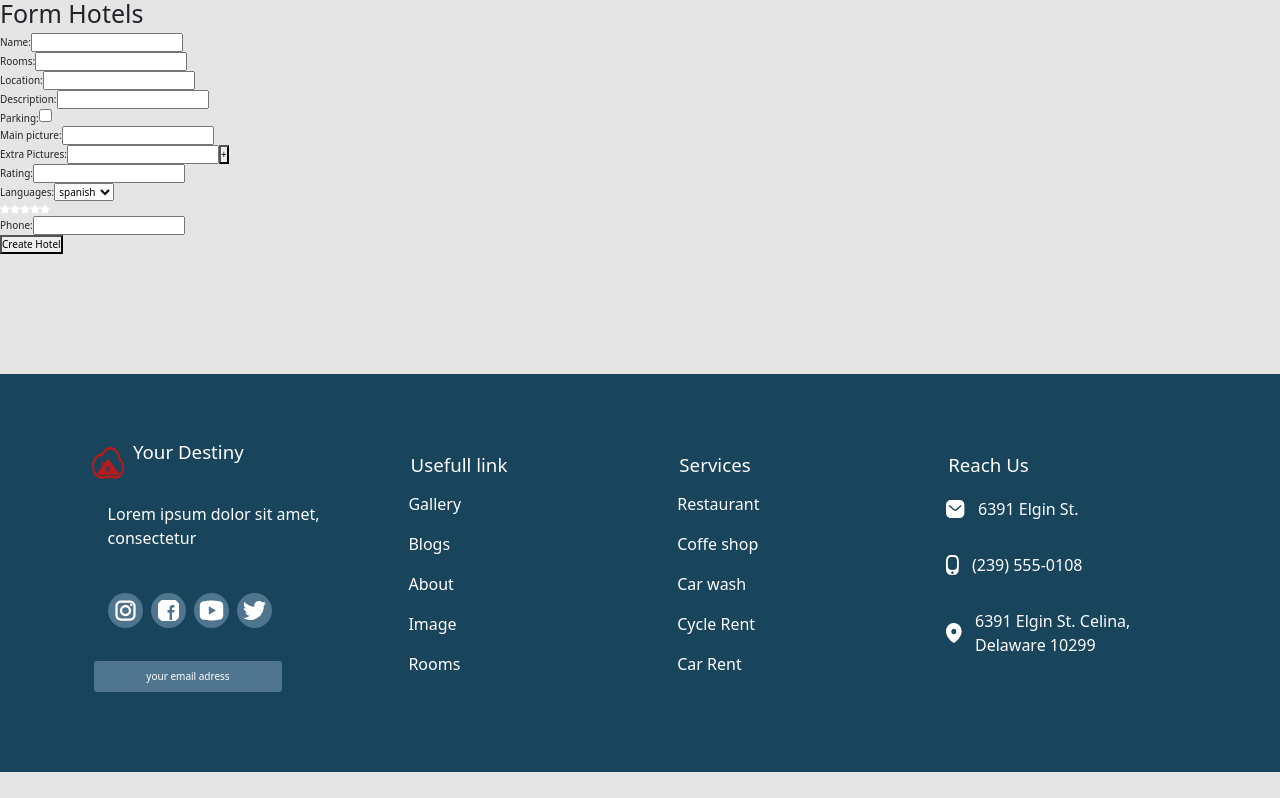
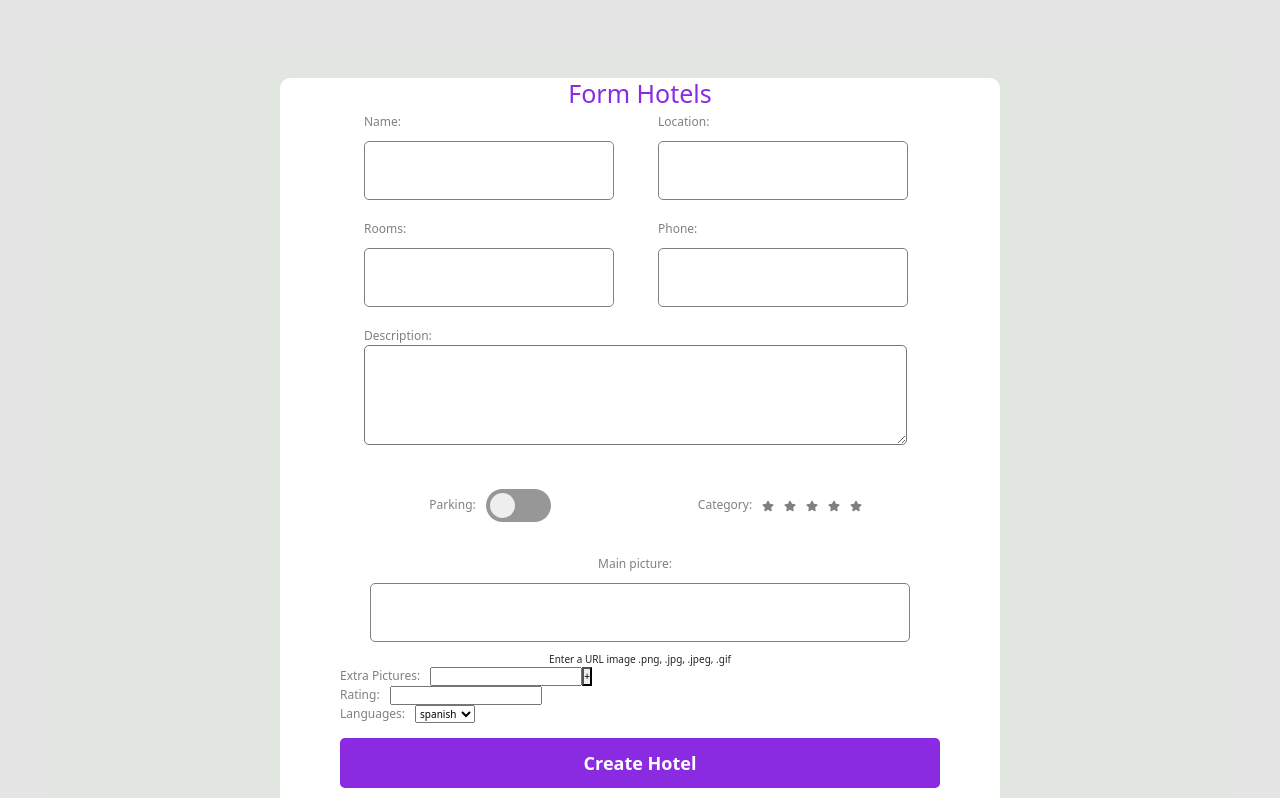
Before and after one commit to IgnacioPerezEtc/Proyecto-Final, a React (Vite) app in the folder client/: page /formHotels in a window 1280 px wide. Shown: the part 702-1500 px from the top of the page. Before the commit the page ends 1474 px from the top, so only its background shows below. Built offline with nearby package versions, Linux system fonts and the light colour scheme.

Commit message:
Feature: gran avanze

```diff
--- a/client/src/components/FormHotels/FormHotels.jsx
+++ b/client/src/components/FormHotels/FormHotels.jsx
@@ -13,7 +13,10 @@ const FormHotels = () => {
   const [hover, setHover] = useState(null);
 
   // --------------- Imagenes Extras -------------------
-  const [imgExt, setImgExt] = useState("");
+  const [imgExt, setImgExt] = useState([]);
+
+  // --------------- Validate ---------------------
+  const [focused, setFocused] = useState(false)
 
   // -------- Estado local de lon Inputs ----------------
   const [input, setInput] = useState({
@@ -99,6 +102,13 @@ const FormHotels = () => {
     })
   };
 
+  const handleFocus = (event) => {
+    setFocused({
+      ...focused,
+      [event.target.name]: true,
+    });
+  }
+
   const handleSubmit = (event) => {
     event.preventDefault();
     console.log(input);
@@ -121,62 +131,135 @@ const FormHotels = () => {
   return (
     <div>
       <Header />
+      <div className={style.container}>
+
+          <form className={style.form} onSubmit={(e) => handleSubmit(e)}>
             <h1>Form Hotels</h1>
 
+            <div className={style.containerInputs}>
               <div>
-        <form onSubmit={(e) => handleSubmit(e)}>
-          <div>
+                <div className={style.formInput}>
                   <label>Name: </label>
                   <input
                     type="text"
                     name="name"
                     value={input.name}
                     onChange={ (e) => handleChange(e) }
+                    required
+                    onBlur={(e) => handleFocus(e)}
+                    focused={focused.name?.toString()}
                   />
-            <span></span>
+                  <span className={style.span}>Enter a valid Name</span>
                 </div>
 
-          <div>
+                <div className={style.formInput}>
                   <label>Rooms: </label>
                   <input
                     type="number"
                     name="rooms"
                     value={input.rooms}
                     onChange={ (e) => handleChange(e) }
+                    required
+                    onBlur={(e) => handleFocus(e)}
+                    focused={focused.rooms?.toString()}
                   />
+                  <span className={style.span}>Ingrese cantidad de Habitaciones</span>
+                </div>
               </div>
 
               <div>
+                <div className={style.formInput}>
                   <label>Location: </label>
                   <input
                     type="text"
                     name="location"
                     value={input.location}
                     onChange={ (e) => handleChange(e) }
+                    required
+                    onBlur={(e) => handleFocus(e)}
+                    focused={focused.location?.toString()}
                   />
+                  <span className={style.span}>Location is required</span>
                 </div>
 
-          <div>
+                <div className={style.formInput}>
+                  <label>Phone: </label>
+                  <input
+                    type="number"
+                    name="phone"
+                    value={input.phone}
+                    onChange={ (e) => handleChange(e) }
+                    required
+                    onBlur={(e) => handleFocus(e)}
+                    focused={focused.phone?.toString()}
+                  />
+                  <span className={style.span}>Phone is required</span>
+                </div>
+              </div>
+            </div>
+
+          <div className={style.containerDescription}>
+            <div className={style.formInput}>
               <label>Description: </label>
-            <input
+              <textarea
                 type="text"
                 name="description"
                 value={input.description}
                 onChange={ (e) => handleChange(e) }
+                required
+                onBlur={(e) => handleFocus(e)}
+                focused={focused.description?.toString()}
               />
+              <span className={style.span}>Description is required</span>
+            </div>
           </div>
 
+          <div className={style.containerCheck}>
             <div>
+
                 <label>Parking: </label>
                 <input
                   type="checkbox"
                   name="parking"
                   value={input.parking}
                   onClick= { (e) => handleCheckbox(e) }
+                  id="switch"
+                  className={style.switch}
                 />
+                <label htmlFor="switch" className={style.lbl}></label>
+
             </div>
 
             <div>
+              <label>Category: </label>
+              {
+                [...Array(5)].map((star, index) => {
+                  const categoryValue = index + 1
+
+                  return (
+                    <label key={index}>
+                        <input
+                          type="radio"
+                          name="category"
+                          value={categoryValue}
+                          onClick= { () => setCategory(categoryValue) }
+                          onChange= { (e) => handleChangeCategory(e)}
+                          className={style.inputRadio}
+                        />
+                        <FaStar
+                          className={style.star}
+                          onMouseEnter={ () => setHover(categoryValue) }
+                          onMouseLeave={ () => setHover(null) }
+                          color={ categoryValue <= (hover || category) ? "#ffc107" : "gray"}
+                        />
+                    </label>
+                  )
+                })
+              }
+            </div>
+          </div>
+
+          <div className={style.containerPictureHome}>
             <label>Main picture: </label>
             <input
               type="text"
@@ -184,8 +267,9 @@ const FormHotels = () => {
               value={input.pictureHome}
               onChange={ (e) => handleChange(e) }
             />
-            <span></span>
+            <span>Enter a URL image .png, .jpg, .jpeg, .gif</span>
           </div>
+
 
             <div>
               <label>Extra Pictures: </label>
@@ -248,49 +332,10 @@ const FormHotels = () => {
             </div>
 
             <div>
-
-            {
-              [...Array(5)].map((star, index) => {
-                const categoryValue = index + 1
-
-                return (
-                  <label key={index}>
-                      <input
-                        type="radio"
-                        name="category"
-                        value={categoryValue}
-                        onClick= { () => setCategory(categoryValue) }
-                        onChange= { (e) => handleChangeCategory(e)}
-                        className={style.inputRadio}
-                      />
-                      <FaStar
-                        className={style.star}
-                        onMouseEnter={ () => setHover(categoryValue) }
-                        onMouseLeave={ () => setHover(null) }
-                        color={ categoryValue <= (hover || category) ? "#ffc107" : "white"}
-                      />
-                  </label>
-                )
-              })
-            }
-          </div>
-
-          <div>
-            <label>Phone: </label>
-            <input
-              type="number"
-              name="phone"
-              value={input.phone}
-              onChange={ (e) => handleChange(e) }
-            />
-          </div>
-
-          <div>
-            <button type="submit">Create Hotel</button>
+              <button className={style.buttonSubmit} type="submit">Create Hotel</button>
             </div>
           </form>
         </div>
-
       <Footer />
     </div>
   )
--- a/client/src/components/FormHotels/FormHotels.module.css
+++ b/client/src/components/FormHotels/FormHotels.module.css
@@ -1,3 +1,162 @@
+.container {
+  background-color: rgb(226, 230, 224);
+  display: flex;
+  align-items: center;
+  justify-content: center;
+  height: 100vh;
+  margin: 50px;
+}
+
+.form {
+  background-color: white;
+  padding: 0px 60px;
+  border-radius: 10px;
+}
+
+.form h1{
+  color: blueviolet;
+  text-align: center;
+}
+
+.formInput {
+  display: flex;
+  flex-direction: column;
+  width: 250px;
+  margin-right: 20px;
+  margin-left: 24px;
+  margin-bottom: 10px;
+}
+
+.formInput label {
+  font-size: 12px;
+  color: gray;
+}
+
+.formInput input {
+  padding: 15px;
+  margin: 10px 0px;
+  border-radius: 5px;
+  border: 1px solid gray;
+  font-size: 18px;
+}
+
+.containerInputs {
+  display: flex;
+  flex-direction:row;
+  width: 600px;
+}
+
+.containerDescription {
+  display: flex;
+  flex-direction: column;
+  justify-content: center;
+}
+
+.containerDescription textarea{
+  padding: 15px;
+  border-radius: 5px;
+  width: 543px;
+  height: 100px;
+  font-size: 18px;
+}
+
+.containerCheck {
+  display: flex;
+  flex-direction: row;
+  margin: 10px;
+  height: 80px;
+}
+
+.containerCheck div{
+  height: 50px;
+  width: 100%;
+  margin-top: 15px;
+  display: flex;
+  align-items: center;
+  justify-content: center;
+}
+
+.container div label {
+  font-size: 12px;
+  color: gray;
+  margin-right: 10px;
+}
+
+/* EStilo del Switch de Parking */
+.lbl{
+  display: inline-block;
+  width: 65px;
+  height: 33px;
+  background: #979797;
+  border-radius: 100px;
+  cursor: pointer;
+  position: relative;
+  transition: .2s;
+}
+
+.lbl::after{
+  content: "";
+  display: block;
+  width: 25px;
+  height: 25px;
+  background: #eee;
+  border-radius: 100px;
+  position: absolute;
+  top: 4px;
+  left: 4px;
+  transition: .2s;
+}
+
+.switch {
+  display: none;
+}
+
+.switch:checked + .lbl::after {
+  left: 35px;
+}
+
+.switch:checked + .lbl {
+  background: #00c881;
+}
+
+.containerPictureHome {
+  display: flex;
+  flex-direction: column;
+  align-items: center;
+  justify-content: center;
+}
+
+.containerPictureHome label {
+  font-size: 12px;
+  color: gray;
+}
+
+.containerPictureHome input {
+  padding: 15px;
+  margin: 10px 0px;
+  border-radius: 5px;
+  border: 1px solid gray;
+  font-size: 18px;
+  width: 90%;
+}
+
+.buttonSubmit {
+  width: 100%;
+  height: 50px;
+  padding: 10px;
+  border: none;
+  background-color: blueviolet;
+  color: white;
+  border-radius: 5px;
+  font-weight: bold;
+  font-size: 18px;
+  cursor: pointer;
+  margin-top: 15px;
+  margin-bottom: 30px;
+}
+
+
+/* Estilo de las Star de Category */
 .inputRadio {
   display: none;
 }
@@ -6,3 +165,18 @@
   cursor: pointer;
   transition: color 200ms;
 }
+
+.span{
+  font-size: 16px;
+  padding: 3px;
+  color: red;
+  display: none;
+}
+
+.formInput input:invalid[focused="true"] ~ .span {
+  display: block;
+}
+
+.containerDescription textarea:invalid[focused="true"] ~ .span {
+  display: block;
+}
```
Lines whose indentation alone changed are shown as unchanged.
